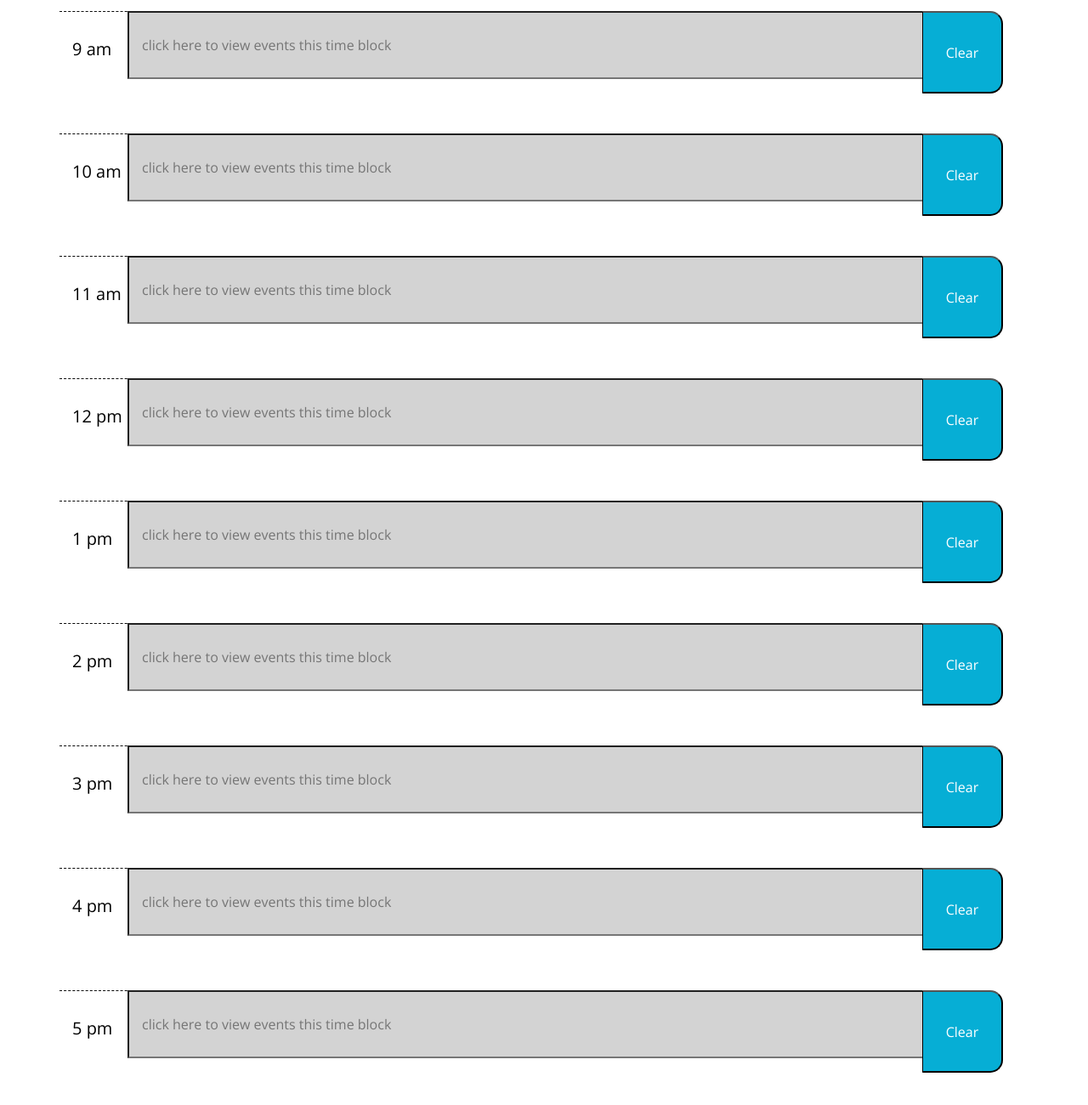
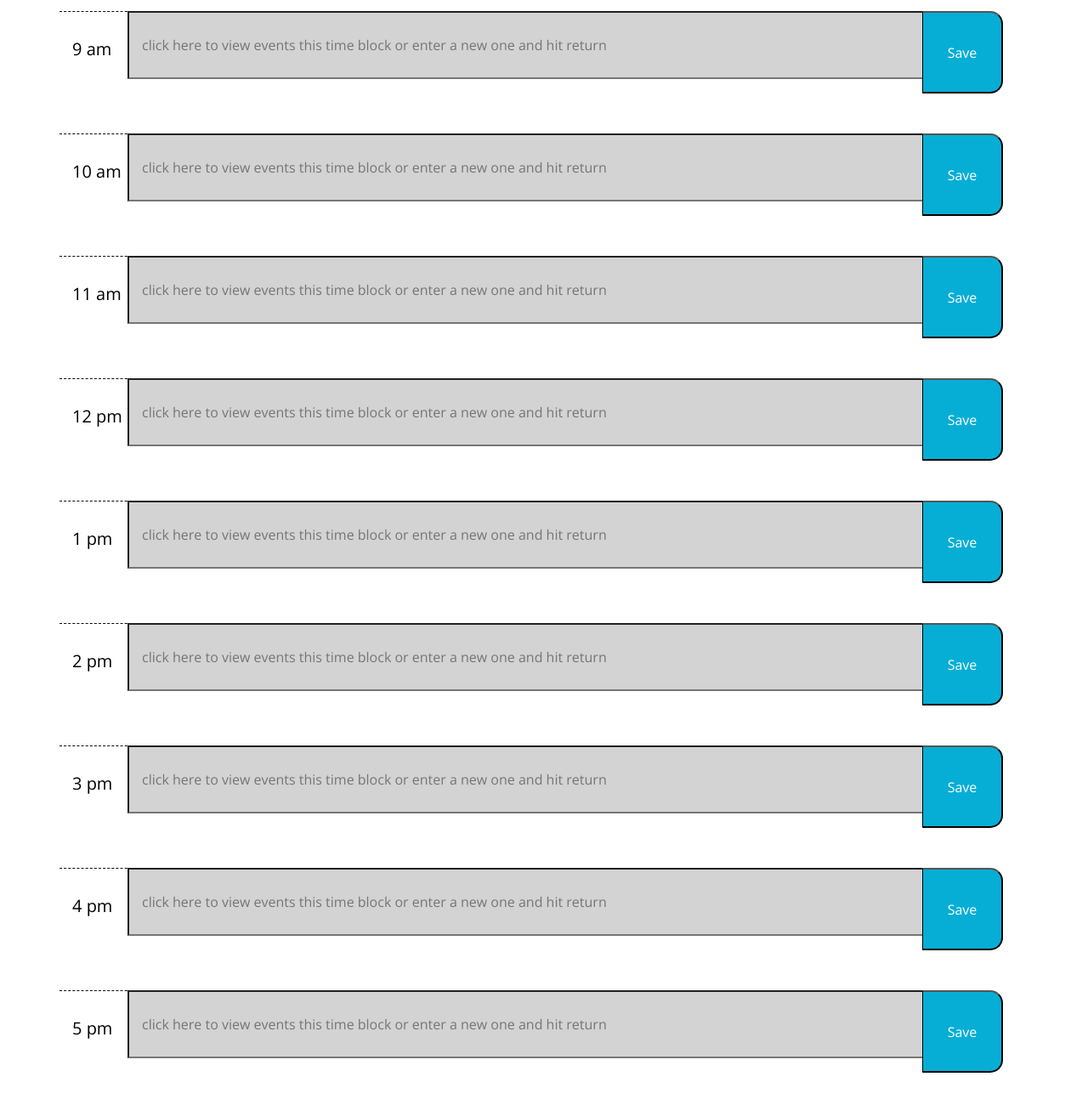
Before and after one commit to Emjayosee/5_Day_Planner, a plain HTML site: page index.html in a window 1280 px wide. Shown: the part 402-1702 px from the top of the page at 85% size. Drawn offline with nearby package versions, Linux system fonts and the light colour scheme.

Commit message:
Final Commit

```diff
--- a/Assets/script.js
+++ b/Assets/script.js
@@ -1,4 +1,5 @@
-
+// This is the Javascript file for the note taker site. -->
+// last updated by Michael O'Connor, March 12, 2021 -->
 
 // Insert Current date at Top of Work Day Scheduler
 var today = moment().format("[As per locale the date is ] LLLL");
@@ -41,6 +42,8 @@ console.log("Start of Day: " + eventWindowStart);
 console.log("Current Hour: " + hour);
 console.log("Whether Current Hour is more or less than Event Window: " + (hour-eventWindowStart));
 console.log("Number of Event Windows in the Day: " + events.length)
+
+// Here is a loop routine that I tried to get going but ran out of time, will execute next time.
 
 // for (let i = 0; i < events.length; index++){
 // if ((hour-eventWindowStart+[i])>0) {
--- a/Assets/style.css
+++ b/Assets/style.css
@@ -1,3 +1,7 @@
+/* // This is the Javascript file for the note taker site. -->
+// last updated by Michael O'Connor, March 12, 2021 --> */
+
+
 body {
   font-family: 'Open Sans', sans-serif;
   font-size: 16px;
--- a/index.html
+++ b/index.html
@@ -1,3 +1,6 @@
+<!-- This is the HTML file for the note taker site. -->
+<!-- last updated by Michael O'Connor, March 12, 2021 -->
+
 <!DOCTYPE html>
 <html lang="en">
 
@@ -29,8 +32,8 @@
             <h5>9 am</h5>
           </div>
           <input id="9" class="col-md-10 row textarea description"
-            placeholder="click here to view events this time block"></input>
-          <button class="col-md-1 saveBtn">Clear</button>
+            placeholder="click here to view events this time block or enter a new one and hit return"></input>
+          <button class="col-md-1 saveBtn">Save</button>
         </div>
         <div class="description">
           <div class="row">
@@ -38,8 +41,8 @@
               <h5>10 am</h5>
             </div>
             <input id="10" class="col-md-10 row textarea description"
-              placeholder="click here to view events this time block"></input>
-            <button class="col-md-1 saveBtn">Clear</button>
+              placeholder="click here to view events this time block or enter a new one and hit return"></input>
+            <button class="col-md-1 saveBtn">Save</button>
           </div>
           <div class="description">
             <div class="row">
@@ -47,8 +50,8 @@
                 <h5>11 am</h5>
               </div>
               <input id="11" class="col-md-10 row textarea description"
-                placeholder="click here to view events this time block"></input>
-              <button class="col-md-1 saveBtn">Clear</button>
+                placeholder="click here to view events this time block or enter a new one and hit return"></input>
+              <button class="col-md-1 saveBtn">Save</button>
             </div>
             <div class="description">
               <div class="row">
@@ -56,8 +59,8 @@
                   <h5>12 pm</h5>
                 </div>
                 <input id="12" class="col-md-10 row textarea description"
-                  placeholder="click here to view events this time block"></input>
-                <button class="col-md-1 saveBtn">Clear</button>
+                  placeholder="click here to view events this time block or enter a new one and hit return"></input>
+                <button class="col-md-1 saveBtn">Save</button>
               </div>
               <div class="description">
                 <div class="row">
@@ -65,8 +68,8 @@
                     <h5>1 pm</h5>
                   </div>
                   <input id="13" class="col-md-10 row textarea description"
-                    placeholder="click here to view events this time block"></input>
-                  <button class="col-md-1 saveBtn">Clear</button>
+                    placeholder="click here to view events this time block or enter a new one and hit return"></input>
+                  <button class="col-md-1 saveBtn">Save</button>
                 </div>
                 <div class="description">
                   <div class="row">
@@ -74,8 +77,8 @@
                       <h5>2 pm</h5>
                     </div>
                     <input id="14" class="col-md-10 row textarea description"
-                      placeholder="click here to view events this time block"></input>
-                    <button class="col-md-1 saveBtn">Clear</button>
+                      placeholder="click here to view events this time block or enter a new one and hit return"></input>
+                    <button class="col-md-1 saveBtn">Save</button>
                   </div>
                   <div class="description">
                     <div class="row">
@@ -83,8 +86,8 @@
                         <h5>3 pm</h5>
                       </div>
                       <input id="15" class="col-md-10 row textarea description"
-                        placeholder="click here to view events this time block"></input>
-                      <button class="col-md-1 saveBtn">Clear</button>
+                        placeholder="click here to view events this time block or enter a new one and hit return"></input>
+                      <button class="col-md-1 saveBtn">Save</button>
                     </div>
                     <div class="description">
                       <div class="row ">
@@ -92,8 +95,8 @@
                           <h5>4 pm</h5>
                         </div>
                         <input id="16" class="col-md-10 row textarea description "
-                          placeholder="click here to view events this time block"></input>
-                        <button class="col-md-1 saveBtn">Clear</button>
+                          placeholder="click here to view events this time block or enter a new one and hit return"></input>
+                        <button class="col-md-1 saveBtn">Save</button>
                       </div>
                       <div class="description">
                         <div class="row">
@@ -101,8 +104,8 @@
                             <h5>5 pm</h5>
                           </div>
                           <input id="17" class="col-md-10 row textarea description "
-                            placeholder="click here to view events this time block"></input>
-                          <button class="col-md-1 saveBtn">Clear</button>
+                            placeholder="click here to view events this time block or enter a new one and hit return"></input>
+                          <button class="col-md-1 saveBtn">Save</button>
                         </div>
     </form>
   </div>
```
Also changed, not shown: 1 other file.
